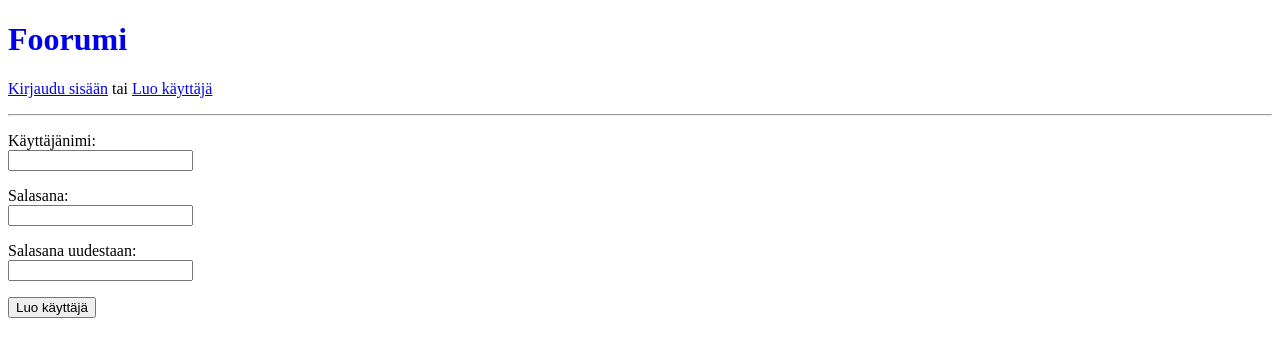
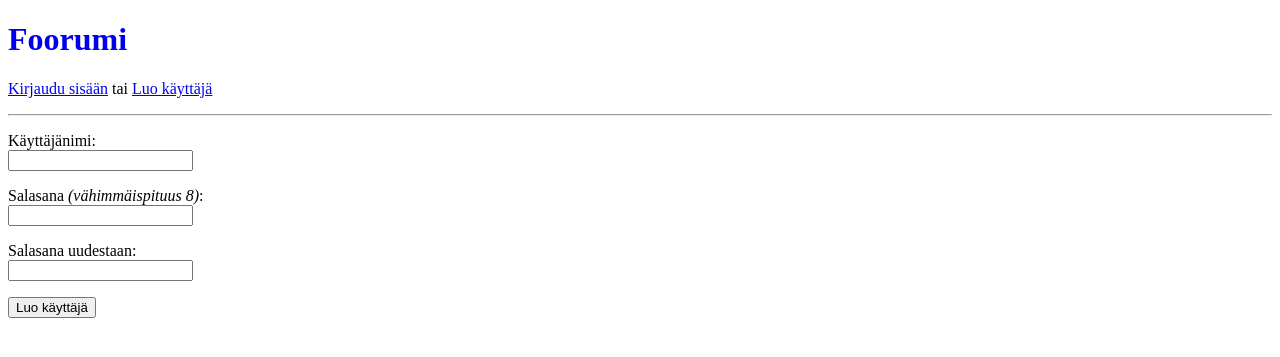
Before and after one commit to ArcticCoder/tsoha-forum, a Flask app: page /register in a window 1280 px wide. Shown: the top 357 px of the page. Run offline with Flask 2, Linux system fonts and the light colour scheme.

Commit message:
Add 8 char length requirement for passwork

```diff
--- a/routes.py
+++ b/routes.py
@@ -35,10 +35,14 @@ def register():
         password = request.form["password"]
         password_repeat = request.form["password_repeat"]
 
+        if not users.username_available(username):
+            return render_template("register.html", message="Käyttäjänimi ei saatavilla!")
+
         if password_repeat != password:
             return render_template("register.html", message="Salasanat eivät täsmää!")
-        if not users.username_available(username):
-            return render_template("register.html", message="Käyttäjänimi ei saatavilla!")
+
+        if len(password) < 8:
+            return render_template("register.html", message="Salasanan tulee olla vähintään 8 merkkiä pitkä!")
 
         if users.register(username, password):
             return redirect("/")
--- a/templates/register.html
+++ b/templates/register.html
@@ -6,7 +6,7 @@
 <form action="/register" method="POST">
 <p>Käyttäjänimi:<br>
 <input type="text" name="username" required></p>
-<p>Salasana:<br>
+<p>Salasana <em>(vähimmäispituus 8)</em>:<br>
 <input type="password" name="password" required></p>
 <p>Salasana uudestaan:<br>
 <input type="password" name="password_repeat" required></p>
--- a/users.py
+++ b/users.py
@@ -28,7 +28,7 @@ def username_available(username : str):
     return False
 
 def register(username : str, password : str):
-    if username_available(username):
+    if username_available(username) and len(password) >= 8:
         password_hash = generate_password_hash(password)
         try:
             sql = "INSERT INTO users(username, password_hash) VALUES (:username, :hash)"
```
